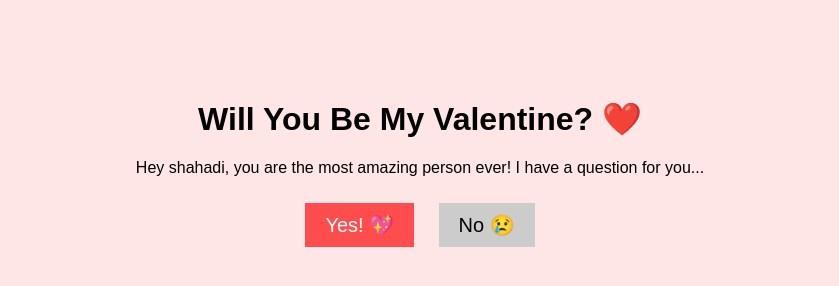
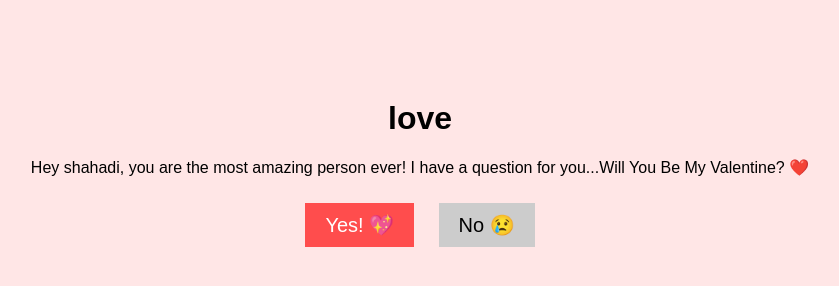
Before and after one commit to zyadd2323/love-site, a plain HTML site: page index.html in a window 1280 px wide. Shown: the whole page, without its empty margins (220-1059 px from the left). Drawn offline with Linux system fonts and the light colour scheme.

Commit message:
Update index.html

```diff
--- a/index.html
+++ b/index.html
@@ -8,8 +8,8 @@
 </head>
 <body>
     <div class="container">
-        <h1>Will You Be My Valentine? ❤️</h1>
-        <p>Hey shahadi, you are the most amazing person ever! I have a question for you...</p>
+        <h1>love</h1>
+        <p>Hey shahadi, you are the most amazing person ever! I have a question for you...Will You Be My Valentine? ❤️</p>
         <button id="yesButton">Yes! 💖</button>
         <button id="noButton">No 😢</button>
     </div>
```
